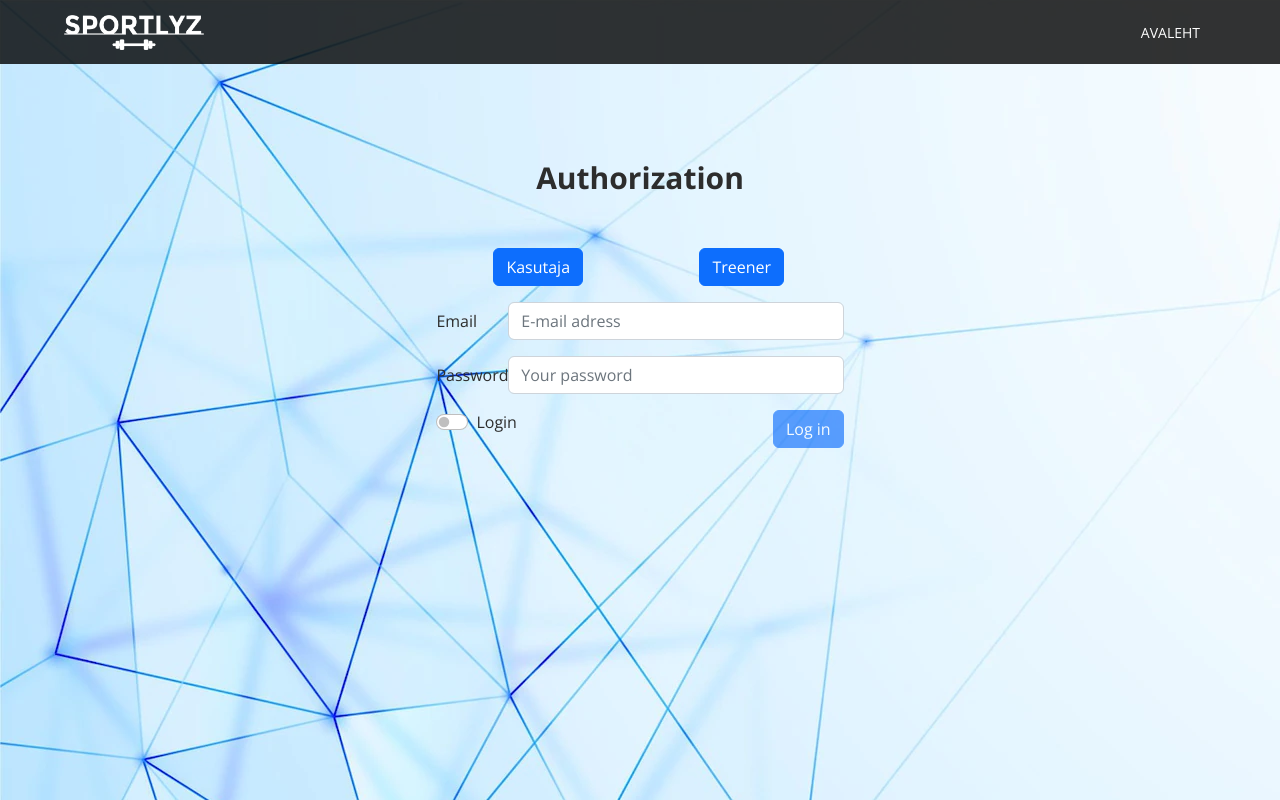
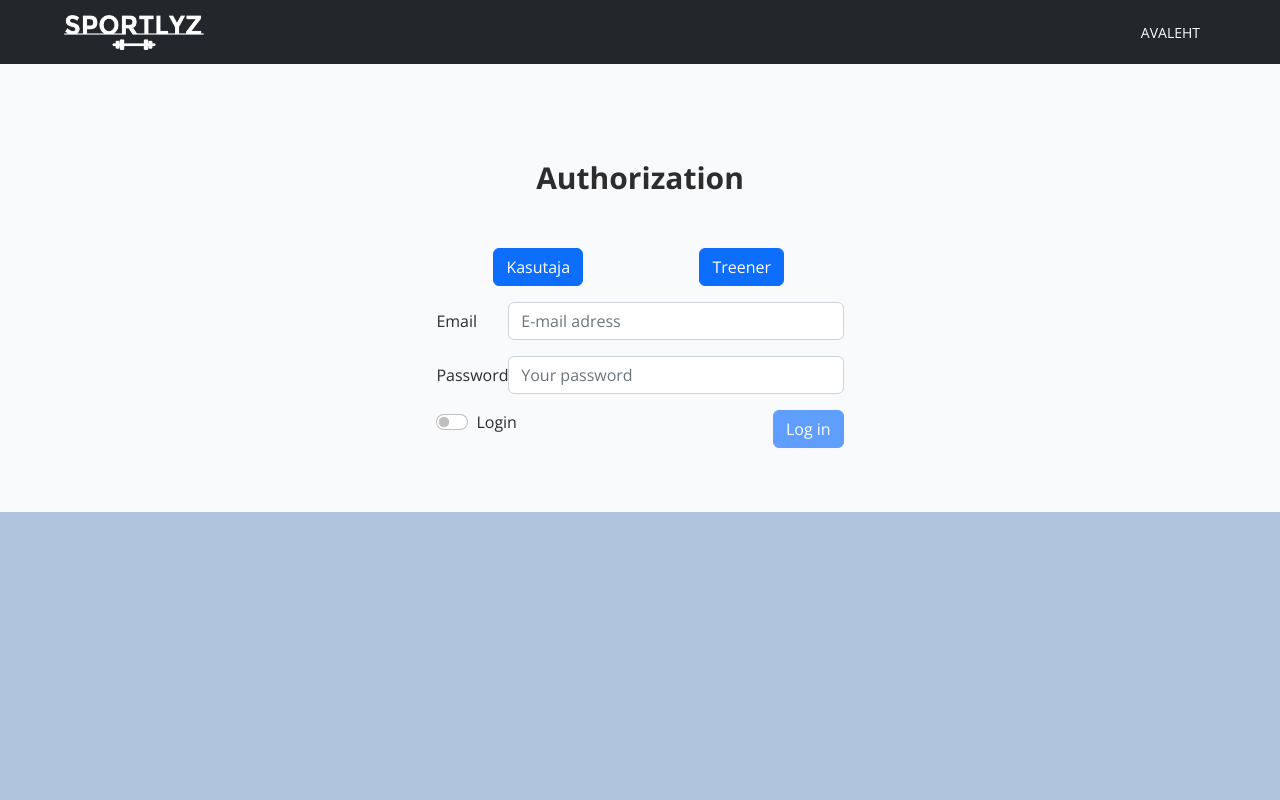
Before and after one commit to Karjur/Workout-planner, a Vue app in the folder FrontEnd/: page / in a window 1280 px wide. Built offline with nearby package versions, Linux system fonts and the light colour scheme.

Commit message:
Revert "Merge branch 'main' of https://gitlab.cs.ttu.ee/kasand/itb2203-2022-sportlyz"
This reverts commit 373e40cc8022e984b59a5b4bdb967dc1a8f3de26

```diff
--- a/FrontEnd/src/assets/global.css
+++ b/FrontEnd/src/assets/global.css
@@ -2,5 +2,5 @@
 
 body {
   font-family: 'Open Sans';
-  background-image: url('@/assets/imageback.png');
+  background: lightsteelblue;
 }
--- a/FrontEnd/src/components/AuthForm.vue
+++ b/FrontEnd/src/components/AuthForm.vue
@@ -1,5 +1,5 @@
 <template>
-     <div class=" py-12 px-4 sm:px-6 lg:px-8 text-dark-300">
+     <div class="bg-gray-50 py-12 px-4 sm:px-6 lg:px-8 text-dark-300">
          <div class="min-h-full flex items-center justify-center py-12 px-4 sm:px-6 lg:px-8">
             <h1 class="font-bold text-center">{{isReg ? "Registration" : "Authorization"}}</h1>
         </div>
--- a/FrontEnd/src/views/ProfileSportman.vue
+++ b/FrontEnd/src/views/ProfileSportman.vue
@@ -1,7 +1,7 @@
 <template >
-    <div class="py-12 px-4 sm:px-6 lg:px-8 text-dark-300">
+    <div class="bg-gray-50 py-12 px-4 sm:px-6 lg:px-8 text-dark-300">
         <div class="container">
-            <div class="text-center">
+            <div class="text-center bg-gray-50">
             <h1>Sinu profiil</h1>
             <div class="row mt-5 profile-container p-2">
 
--- a/FrontEnd/src/views/SportlyzMain.vue
+++ b/FrontEnd/src/views/SportlyzMain.vue
@@ -1,5 +1,5 @@
 <template>
-    <div class="row">
+    <div class="row bg-gray-50">
         <div class>
             <AuthForm />
         </div>
```
Also changed, not shown: FrontEnd/src/assets/imageback.png (deleted), 32 other files (tests, documents, lock files or other folders).
